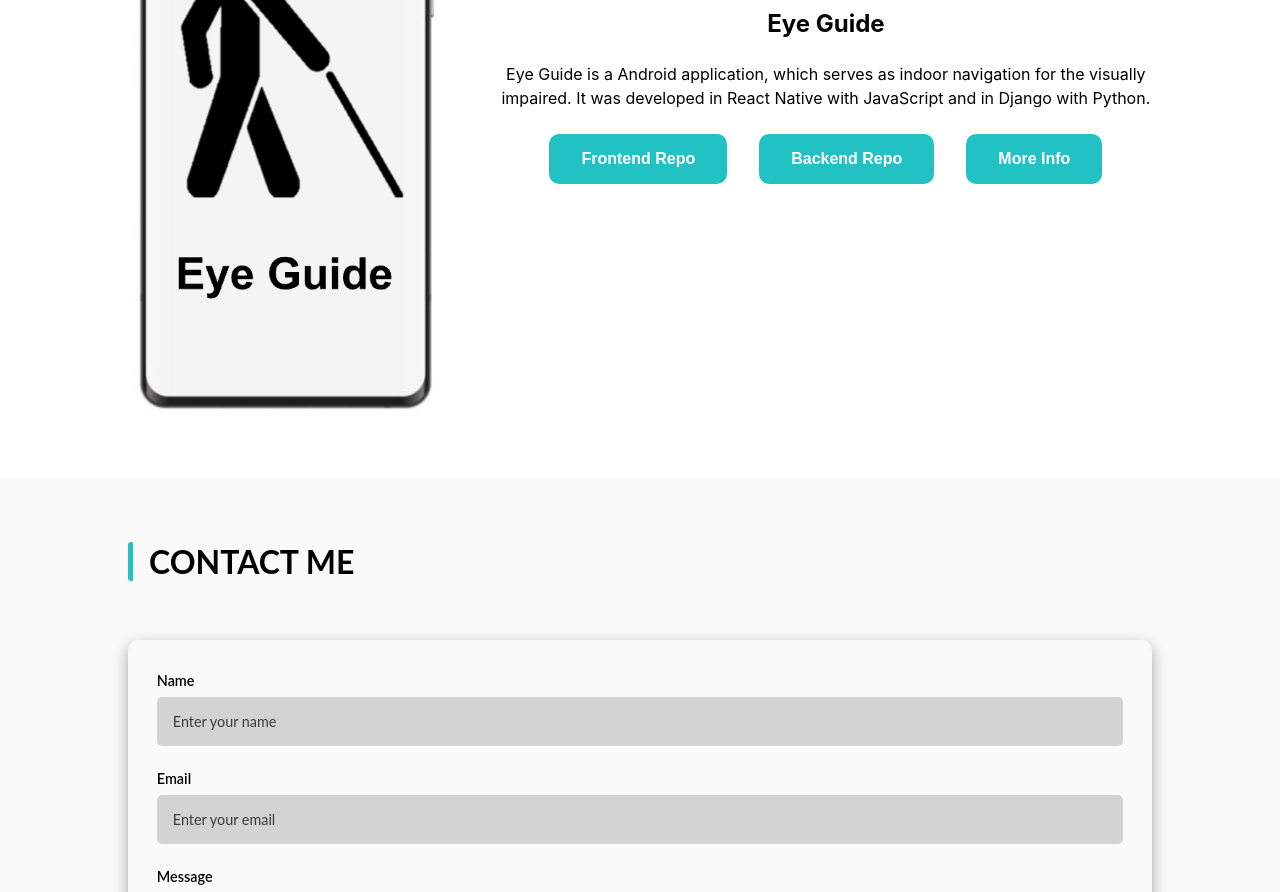
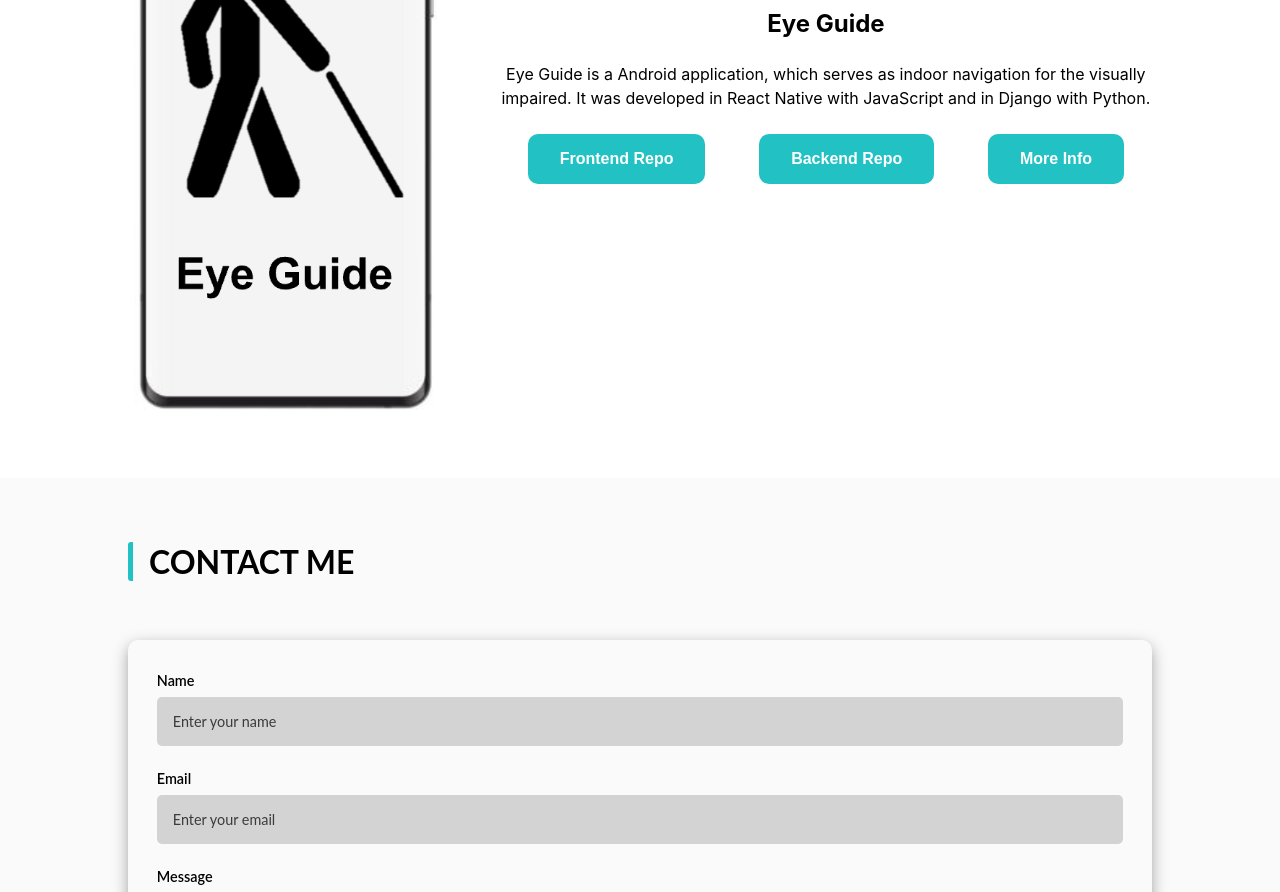
Before and after one commit to Girujan1998/Girujan1998.github.io, a React (Create React App) app: page / in a window 1280 px wide. Shown: the part 3140-4032 px from the top of the page. Built offline with nearby package versions, Linux system fonts and the light colour scheme.

Commit message:
Fixing button layout issues

```diff
--- a/src/pages/Home.css
+++ b/src/pages/Home.css
@@ -274,7 +274,7 @@
 
 .resource-buttons-container {
     display: flex;
-    justify-content: center;
+    justify-content: space-around;
     flex-wrap: wrap;
     margin-top: 1.5rem;
 }
@@ -288,12 +288,9 @@
     border-radius: 10px;
     padding: 1rem 2rem;
     margin-bottom: 1rem;
-    margin-right: 2rem;
+    margin-right: 1rem;
+    margin-left: 1rem;
     cursor: pointer;
-}
-
-.last-resource-button {
-    margin-right: 0rem;
 }
 
 @media (max-width: 750px) {
--- a/src/pages/Home.js
+++ b/src/pages/Home.js
@@ -195,7 +195,7 @@ const Home = () => {
                                 <button className='resource-button' onClick={() => routeChange("https://github.com/Girujan1998/EyeGuide-backend")}>
                                     Backend Repo
                                 </button>
-                                <button className='resource-button last-resource-button' onClick={() => navigate("eyeguide")}>
+                                <button className='resource-button' onClick={() => navigate("eyeguide")}>
                                     More Info
                                 </button>
                             </div>
```
